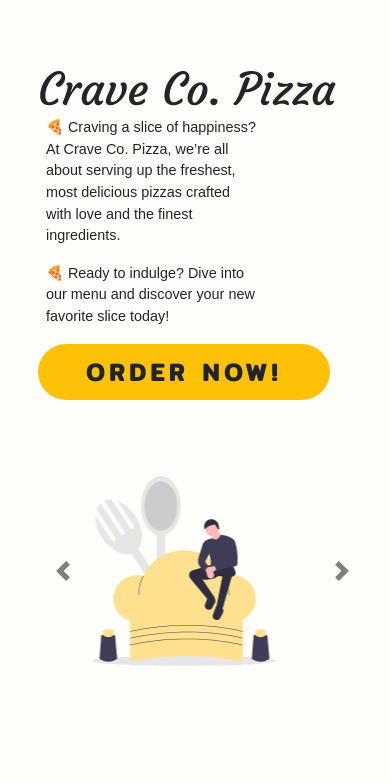
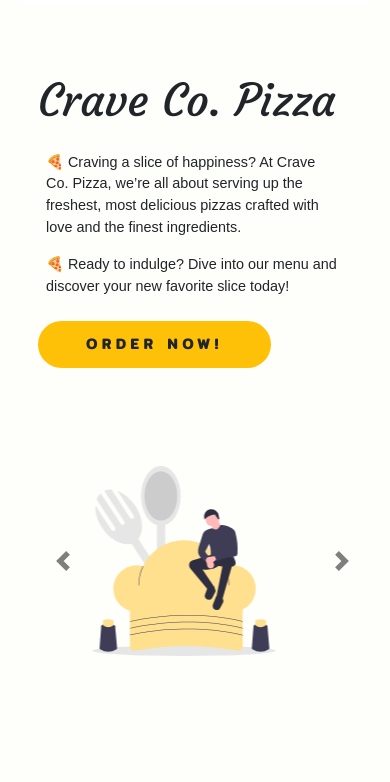
Before and after one commit to jd0x0021/Pizza-Shop, a plain HTML site: page index.html in a window 390 px wide. Shown: the part 62-844 px from the top of the page. Drawn offline with Linux system fonts and the light colour scheme; a web font is replaced by a local one.

Commit message:
updated text spacing in the landing page

```diff
--- a/css/main.css
+++ b/css/main.css
@@ -413,6 +413,10 @@ nav ul img {
 		font-size: 3.5rem;
 	}
 
+	.showcase-text h2 {
+		font-size: 1.4rem;
+	}
+
 	.pizza-selection-container .card {
 		width: 350px;
 	}
@@ -521,6 +525,10 @@ nav ul img {
 		font-size: 0.9rem;
 	}
 
+	.showcase-text h2 {
+		font-size: 1.2rem;
+	}
+
 	.carousel-inner img {
 		max-height: 190px;
 	}
@@ -581,6 +589,10 @@ nav ul img {
 		font-size: 0.8rem;
 	}
 
+	.showcase-text h2 {
+		font-size: 1rem;
+	}
+
 	.carousel-inner img {
 		max-height: 190px;
 	}
--- a/index.html
+++ b/index.html
@@ -97,7 +97,7 @@
 							class="col-xs-12 col-sm-7 showcase-text my-auto pb-5 pt-5 pb-sm-0 pt-sm-0"
 						>
 							<h1 class="m-0">Crave Co. Pizza</h1>
-							<div class="col-md-8 col-9 pl-2">
+							<div class="col-12 pl-2 my-4">
 								<p>
 									🍕 Craving a slice of happiness? At Crave Co. Pizza, we’re all
 									about serving up the freshest, most delicious pizzas crafted
@@ -110,10 +110,7 @@
 								</p>
 							</div>
 							<h2>
-								<a
-									href="#"
-									class="badge badge-pill badge-warning px-5 py-3 display-4"
-								>
+								<a href="#" class="badge badge-pill badge-warning px-5 py-3">
 									ORDER NOW!
 								</a>
 							</h2>
```
Lines whose indentation alone changed are shown as unchanged.
